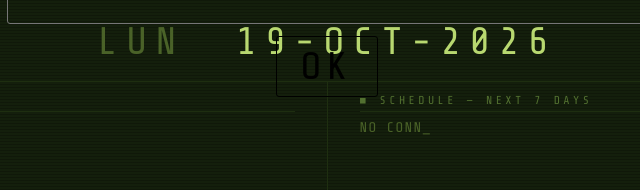
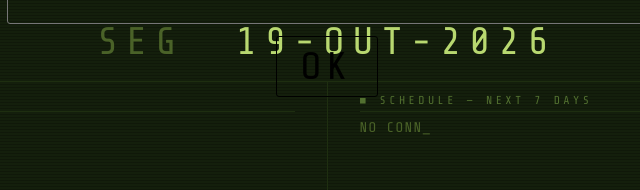
Before and after one commit to metalsharkcwb/relogio_cassio, a plain HTML site: page index.html in a window 1280 px wide. Shown: the part 380-570 px from the top of the page, 313-953 px from the left. Drawn offline with nearby package versions, Linux system fonts and the light colour scheme; no server answers; a web font is replaced by a local one.

Commit message:
index.html

```diff
--- a/index.html
+++ b/index.html
@@ -202,8 +202,8 @@
 
 <script>
   var LAT=-25.4284, LON=-49.2733;
-  var DIAS =['DOM','LUN','MAR','MIÉ','JUE','VIE','SÁB'];
-  var MESES=['ENE','FEB','MAR','ABR','MAY','JUN','JUL','AGO','SEP','OCT','NOV','DIC'];
+  var DIAS =['DOM','SEG','TER','QUA','QUI','SEX','SÁB'];
+  var MESES=['JAN','FEV','MAR','ABR','MAI','JUN','JUL','AGO','SET','OUT','NOV','DEZ'];
   var WMO={0:'CLEAR',1:'MOSTLY CLR',2:'PART CLOUD',3:'OVERCAST',
     45:'FOG',48:'FREEZE FOG',51:'DRIZZLE',53:'DRIZZLE+',55:'DRIZZLE++',
     61:'RAIN',63:'RAIN+',65:'RAIN++',71:'SNOW',73:'SNOW+',75:'SNOW++',
```
